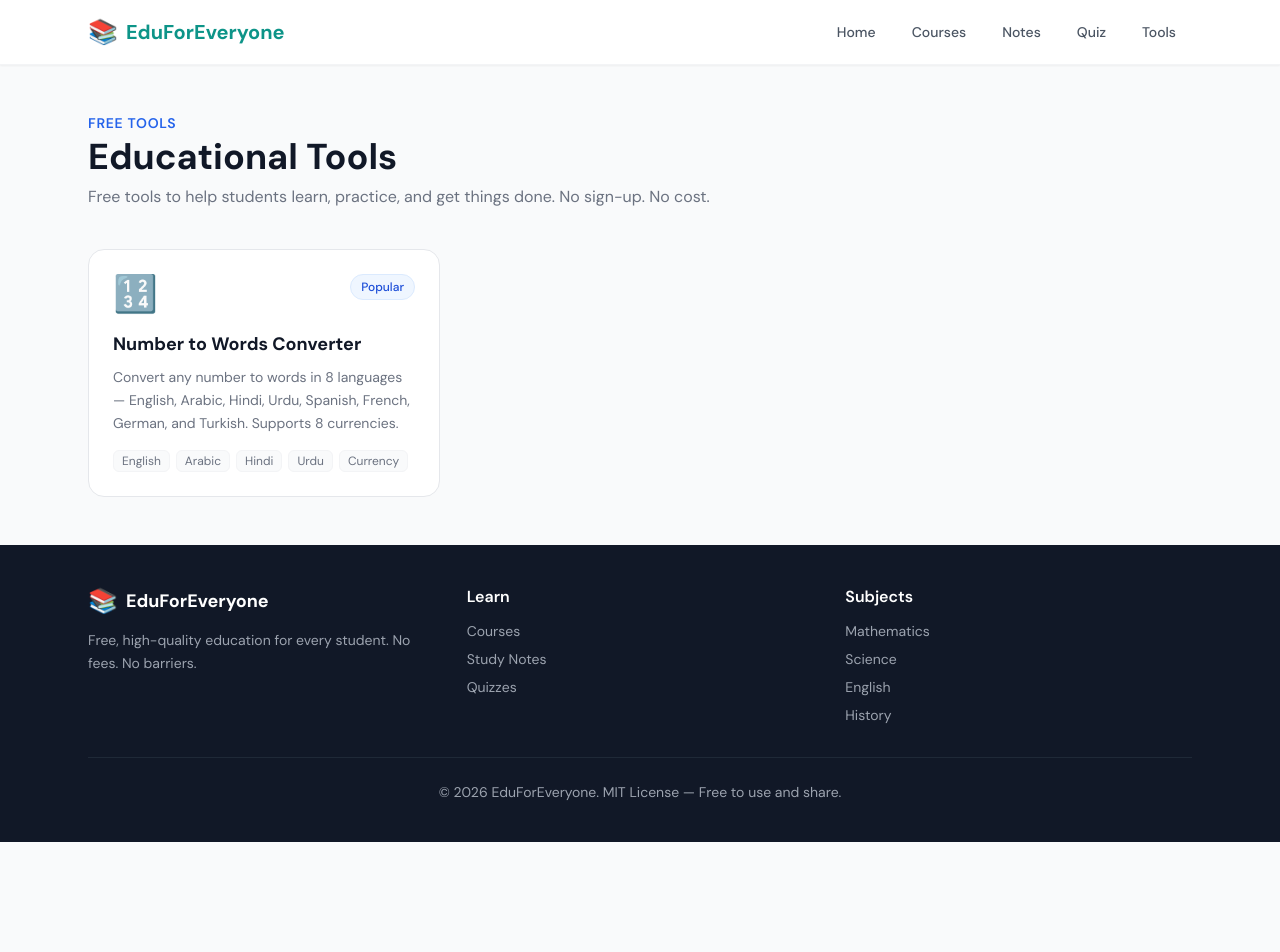
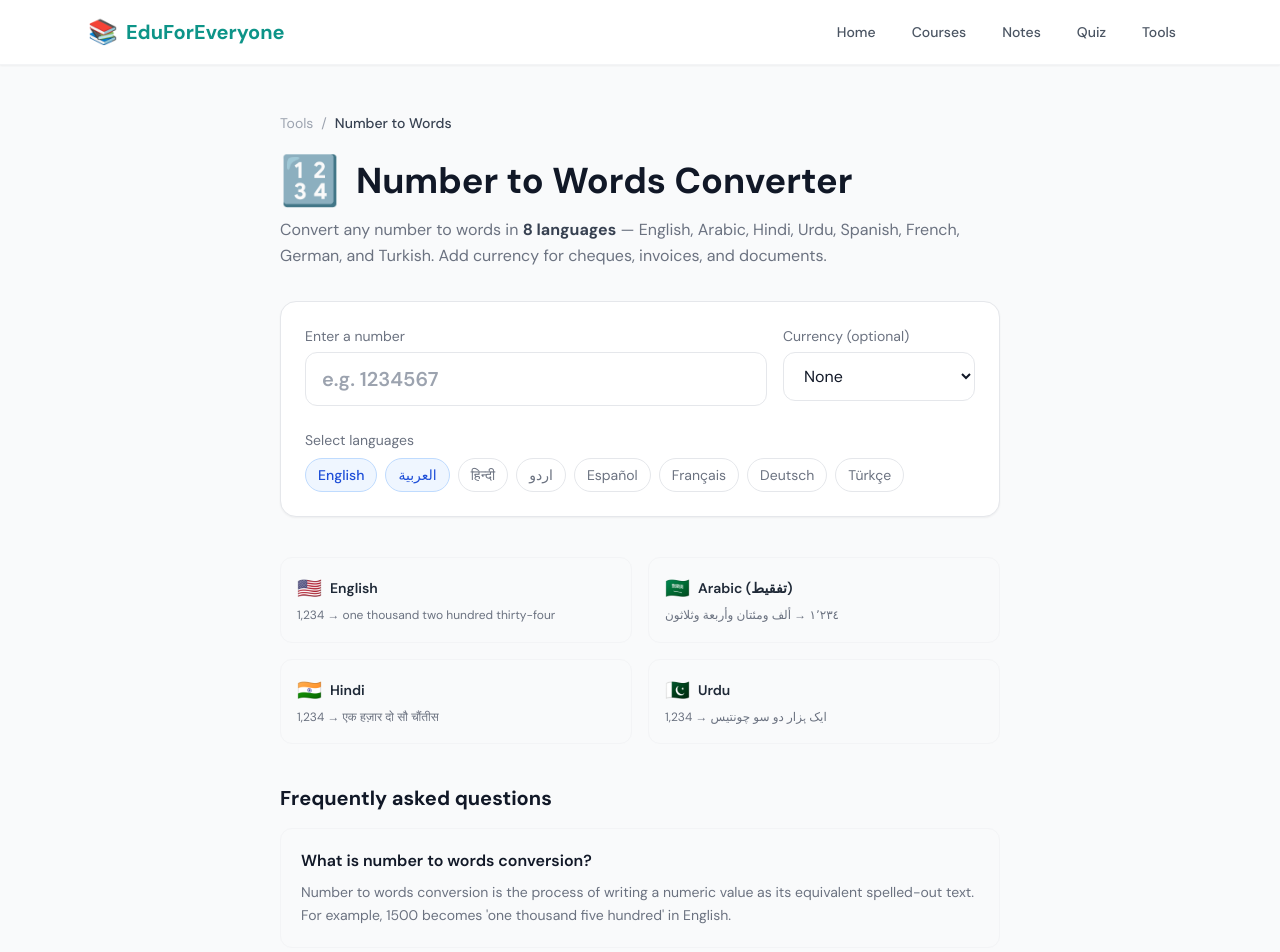
Before and after one commit to azlaneduforeveryone-svg/Eduforeveryone-website, a Next.js app: page /tools/number-to-words in a window 1280 px wide. Shown: the top 952 px of the page. Before the commit the page ends 842 px from the top, so only its background shows below. Built offline with nearby package versions, Linux system fonts and the light colour scheme; a web font is replaced by a local one.

Commit message:
Fix number-to-words page content

```diff
--- a/app/tools/number-to-words/page.tsx
+++ b/app/tools/number-to-words/page.tsx
@@ -1,77 +1,140 @@
 import type { Metadata } from "next";
-import Link from "next/link";
+import NumberToWordsConverter from "./NumberToWordsConverter";
 
 export const metadata: Metadata = {
-  title: "Free Online Tools for Students | EduForEveryone",
+  title: "Number to Words Converter | English, Arabic, Hindi, Urdu & More",
   description:
-    "Free educational tools for students — number to words converter, and more. No sign-up required.",
-  alternates: { canonical: "https://eduforeveryone.com/tools" },
+    "Free online number to words converter. Instantly convert numbers to words in English, Arabic, Hindi, Urdu, Spanish, French, German, and Turkish. Supports currency mode with USD, SAR, INR, PKR, EUR, GBP and more.",
+  keywords: [
+    "number to words",
+    "number to words converter",
+    "numbers in words",
+    "convert numbers to words",
+    "number to words in Arabic",
+    "number to words in Hindi",
+    "number to words in Urdu",
+    "currency in words",
+    "amount in words",
+    "cheque amount in words",
+    "tafqeet",
+    "تفقيط",
+  ],
+  alternates: { canonical: "https://eduforeveryone.com/tools/number-to-words" },
   openGraph: {
-    title: "Free Online Tools — EduForEveryone",
-    description: "Free tools for students including number to words converter in 8 languages.",
-    url: "https://eduforeveryone.com/tools",
+    title: "Number to Words Converter — 8 Languages + Currency Support",
+    description:
+      "Convert any number to words instantly in English, Arabic, Hindi, Urdu, Spanish, French, German, and Turkish.",
+    url: "https://eduforeveryone.com/tools/number-to-words",
     siteName: "EduForEveryone",
     type: "website",
   },
+  twitter: {
+    card: "summary_large_image",
+    title: "Number to Words Converter — 8 Languages + Currency",
+    description:
+      "Free tool to convert numbers to words in 8 languages including Arabic, Hindi, and Urdu. Includes currency support.",
+  },
 };
 
-const tools = [
-  {
-    href: "/tools/number-to-words",
-    emoji: "🔢",
-    title: "Number to Words Converter",
+export default function NumberToWordsPage() {
+  return (
+    <>
+      <script
+        type="application/ld+json"
+        dangerouslySetInnerHTML={{
+          __html: JSON.stringify({
+            "@context": "https://schema.org",
+            "@type": "WebApplication",
+            name: "Number to Words Converter",
+            url: "https://eduforeveryone.com/tools/number-to-words",
             description:
-      "Convert any number to words in 8 languages — English, Arabic, Hindi, Urdu, Spanish, French, German, and Turkish. Supports 8 currencies.",
-    tags: ["English", "Arabic", "Hindi", "Urdu", "Currency"],
-    badge: "Popular",
+              "Convert numbers to words in 8 languages including English, Arabic, Hindi, Urdu, Spanish, French, German, and Turkish.",
+            applicationCategory: "EducationalApplication",
+            operatingSystem: "Any",
+            offers: { "@type": "Offer", price: "0", priceCurrency: "USD" },
+            provider: {
+              "@type": "Organization",
+              name: "EduForEveryone",
+              url: "https://eduforeveryone.com",
             },
-];
+          }),
+        }}
+      />
 
-export default function ToolsPage() {
-  return (
-    <div className="max-w-6xl mx-auto px-4 sm:px-6 py-12">
-      <div className="mb-10">
-        <p className="text-blue-600 font-semibold text-sm uppercase tracking-wider mb-1">
-          Free Tools
-        </p>
-        <h1 className="text-4xl font-bold text-gray-900 mb-2">Educational Tools</h1>
-        <p className="text-gray-500">
-          Free tools to help students learn, practice, and get things done. No sign-up. No cost.
+      <div className="max-w-3xl mx-auto px-4 sm:px-6 py-12">
+        {/* Breadcrumb */}
+        <nav className="flex items-center gap-2 text-sm text-gray-400 mb-6">
+          <a href="/tools" className="hover:text-gray-600 transition-colors">Tools</a>
+          <span>/</span>
+          <span className="text-gray-700 font-medium">Number to Words</span>
+        </nav>
+
+        {/* Header */}
+        <div className="mb-8">
+          <div className="flex items-center gap-4 mb-3">
+            <span className="text-5xl">🔢</span>
+            <h1 className="text-3xl sm:text-4xl font-bold text-gray-900">
+              Number to Words Converter
+            </h1>
+          </div>
+          <p className="text-gray-500 text-base leading-relaxed">
+            Convert any number to words in <strong className="text-gray-700">8 languages</strong> —
+            English, Arabic, Hindi, Urdu, Spanish, French, German, and Turkish.
+            Add currency for cheques, invoices, and documents.
           </p>
         </div>
 
-      <div className="grid sm:grid-cols-2 lg:grid-cols-3 gap-6">
-        {tools.map((tool) => (
-          <Link
-            key={tool.href}
-            href={tool.href}
-            className="group bg-white border border-gray-200 rounded-2xl p-6 hover:border-blue-200 hover:shadow-md transition-all"
-          >
-            <div className="flex items-start justify-between mb-4">
-              <span className="text-4xl">{tool.emoji}</span>
-              {tool.badge && (
-                <span className="text-xs font-medium bg-blue-50 text-blue-700 px-2.5 py-1 rounded-full border border-blue-100">
-                  {tool.badge}
-                </span>
-              )}
+        {/* Converter */}
+        <div className="bg-white border border-gray-200 rounded-2xl p-6 shadow-sm">
+          <NumberToWordsConverter />
         </div>
-            <h2 className="text-lg font-bold text-gray-900 mb-2 group-hover:text-blue-600 transition-colors">
-              {tool.title}
-            </h2>
-            <p className="text-gray-500 text-sm leading-relaxed mb-4">{tool.description}</p>
-            <div className="flex flex-wrap gap-1.5">
-              {tool.tags.map((tag) => (
-                <span
-                  key={tag}
-                  className="text-xs px-2 py-0.5 bg-gray-50 text-gray-500 rounded-md border border-gray-100"
-                >
-                  {tag}
-                </span>
+
+        {/* Info Section */}
+        <div className="mt-10 grid sm:grid-cols-2 gap-4">
+          {[
+            { flag: "🇺🇸", lang: "English", example: "1,234 → one thousand two hundred thirty-four" },
+            { flag: "🇸🇦", lang: "Arabic (تفقيط)", example: "١٬٢٣٤ → ألف ومئتان وأربعة وثلاثون" },
+            { flag: "🇮🇳", lang: "Hindi", example: "1,234 → एक हज़ार दो सौ चौंतीस" },
+            { flag: "🇵🇰", lang: "Urdu", example: "1,234 → ایک ہزار دو سو چونتیس" },
+          ].map((item) => (
+            <div key={item.lang} className="bg-gray-50 rounded-xl p-4 border border-gray-100">
+              <div className="flex items-center gap-2 mb-1">
+                <span className="text-xl">{item.flag}</span>
+                <span className="font-semibold text-gray-800 text-sm">{item.lang}</span>
+              </div>
+              <p className="text-gray-500 text-xs leading-relaxed">{item.example}</p>
+            </div>
           ))}
         </div>
-          </Link>
+
+        {/* FAQ */}
+        <div className="mt-10 space-y-4">
+          <h2 className="text-xl font-bold text-gray-900">Frequently asked questions</h2>
+          {[
+            {
+              q: "What is number to words conversion?",
+              a: "Number to words conversion is the process of writing a numeric value as its equivalent spelled-out text. For example, 1500 becomes 'one thousand five hundred' in English.",
+            },
+            {
+              q: "Why do I need amount in words for cheques?",
+              a: "Banks require the amount in words on cheques to prevent fraud. Our currency mode generates the exact phrase needed for cheques in USD, SAR, INR, PKR, EUR, GBP, and more.",
+            },
+            {
+              q: "What is Tafqeet (تفقيط)?",
+              a: "Tafqeet is the Arabic term for writing numbers in words, commonly used in accounting, banking, and legal documents across Arab countries.",
+            },
+            {
+              q: "How large a number can I convert?",
+              a: "This tool supports numbers from 0 up to 999,999,999,999 (999 billion), covering virtually all practical use cases.",
+            },
+          ].map((faq) => (
+            <div key={faq.q} className="border border-gray-100 rounded-xl p-5">
+              <h3 className="font-semibold text-gray-900 mb-2">{faq.q}</h3>
+              <p className="text-gray-500 text-sm leading-relaxed">{faq.a}</p>
+            </div>
           ))}
         </div>
       </div>
+    </>
   );
 }
```
Lines whose indentation alone changed are shown as unchanged.
